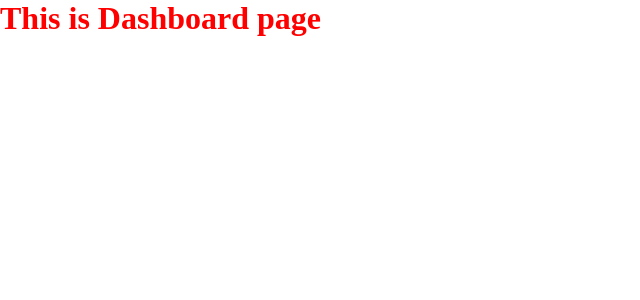
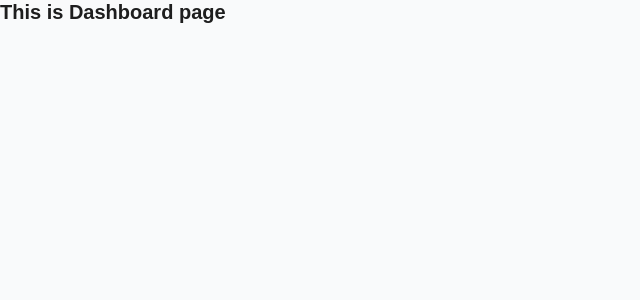
Before and after one commit to gsvidal/pet-health-tracker-front, a React (Vite) app: page /dashboard in a window 1280 px wide. Shown: the top 300 px of the page, without its empty margins (0-640 px from the left). Built offline with nearby package versions, Linux system fonts and the light colour scheme.

Commit message:
Add global styles as variables to avoid magic numbers in index.scss, also reset and set basic styles in App.scss

```diff
--- a/src/App.scss
+++ b/src/App.scss
@@ -0,0 +1,69 @@
+/* ===== CSS RESET ===== */
+*,
+*::before,
+*::after {
+  box-sizing: border-box;
+  margin: 0;
+  padding: 0;
+}
+
+html {
+  scroll-behavior: smooth;
+  font-size: 62.5%; /* 1rem = 10px; */
+}
+
+body {
+  font-family: var(--font-base);
+  background-color: var(--color-bg);
+  color: var(--color-text);
+  line-height: 1.5;
+  -webkit-font-smoothing: antialiased;
+  text-rendering: optimizeLegibility;
+  min-height: 100vh;
+}
+
+/* ===== TYPOGRAPHY ===== */
+h1,
+h2,
+h3,
+h4,
+h5,
+h6 {
+  font-family: var(--font-heading);
+  color: var(--color-text);
+  font-weight: 600;
+  line-height: 1.2;
+}
+
+p {
+  margin-bottom: var(--space-md);
+  color: var(--color-text-secondary);
+}
+
+/* ===== LINKS ===== */
+a {
+  color: var(--color-primary);
+  text-decoration: none;
+  transition: color var(--transition);
+
+  &:hover {
+    color: var(--color-primary-hover);
+  }
+}
+
+/* ===== LAYOUT ===== */
+.container {
+  width: 100%;
+  max-width: var(--container-lg);
+  margin: 0 auto;
+  padding: 0 var(--space-md);
+}
+
+/* ===== UTILITY CLASSES ===== */
+.text-center {
+  text-align: center;
+}
+
+.hidden {
+  display: none;
+}
--- a/src/App.tsx
+++ b/src/App.tsx
@@ -6,10 +6,16 @@ import { Dashboard } from './features/dashboard/pages/Dashboard/Dashboard';
 
 function App() {
   return (
-    <Routes>
-      <Route path="/" element={<Home />} />
-      <Route path="/dashboard" element={<Dashboard />} />
-    </Routes>
+    <>
+      {/* // <Header /> Todo: Crear Header */}
+      <main>
+        <Routes>
+          <Route path="/" element={<Home />} />
+          <Route path="/dashboard" element={<Dashboard />} />
+        </Routes>
+      </main>
+      {/* // <Footer /> Todo: Crear Footer */}
+    </>
   );
 }
 
--- a/src/components/Example/Example.scss
+++ /dev/null
@@ -1,3 +0,0 @@
-.example__title {
-  color: red;
-}
--- a/src/components/Example/Example.tsx
+++ /dev/null
@@ -1,5 +0,0 @@
-import './Example.scss';
-
-export const Example = () => {
-  return <p className="example__title">This is Example component</p>;
-};
--- /dev/null
+++ b/src/features/example/components/Example/Example.tsx
@@ -0,0 +1,5 @@
+import './Example.scss';
+
+export const Example = () => {
+  return <p className="example__title">This is Example2 component</p>;
+};
--- a/src/index.scss
+++ b/src/index.scss
@@ -1,11 +1,61 @@
 :root {
-  --main-color: rgb(69, 68, 68);
-  --width-md: 768px;
-  --width-lg: 1024px;
+  /* COLORS */
+  /* ===== Core Palette ===== */
+  --color-primary: #8200db;
+  --color-primary-hover: #7619ce;
+  --color-secondary: #f766af;
+  --color-secondary-hover: #da4f8e;
+  --color-text: #1e1e1e;
+  --color-text-secondary: #6b7280;
+  --color-bg: #f9fafb;
+  --color-border: #e5e7eb;
+
+  --color-gradient-start: #ec4899; /* Pink */
+  --color-gradient-end: #8b5cf6; /* Purple */
+
+  /* TYPOGRAPHY */
+  --font-base: 'Inter', system-ui, sans-serif;
+  --font-heading: 'Poppins', sans-serif;
+
+  /* SPACING */
+  --space-xs: 4px;
+  --space-sm: 8px;
+  --space-md: 16px;
+  --space-lg: 24px;
+  --space-xl: 32px;
+
+  /* BREAKPOINTS (mobile-first) */
+  --breakpoint-sm: 480px; /* small phones */
+  --breakpoint-md: 768px; /* tablets */
+  --breakpoint-lg: 1024px; /* laptops */
+  --breakpoint-xl: 1280px; /* large desktops */
+  --breakpoint-2xl: 1536px; /* extra large screens */
+
+  /* CONTAINERS (max-widths) */
+  --container-xs: 540px; /* small mobile layouts */
+  --container-sm: 720px; /* tablets */
+  --container-md: 960px; /* desktops */
+  --container-lg: 1360px; /* large desktops */
+
+  /* RADII + SHADOWS */
+  --radius-sm: 4px;
+  --radius-md: 8px;
+  --shadow-sm: 0 1px 2px rgba(0, 0, 0, 0.05);
+  --shadow-md: 0 2px 6px rgba(0, 0, 0, 0.1);
+
+  /* TRANSITIONS */
+  --transition: 0.2s ease-in-out;
+
+  /* ===== Feedback ===== */
+  --color-success: #7df3a8;
+  --color-warning: #fbd74a;
+  --color-error: #fb7e7e;
+  --color-info: #72a6fb;
 }
 
-* {
-  padding: 0px;
-  margin: 0px;
-  box-sizing: border-box;
+[data-theme='dark'] {
+  --color-secondary: #1e1e1e;
+  --color-text: #f2f2f2;
+  --color-bg: #121212;
+  --color-border: #444;
 }
--- a/src/pages/Home/Home.tsx
+++ b/src/pages/Home/Home.tsx
@@ -1,11 +1,9 @@
-import { Example } from '../../components/Example/Example';
 import './Home.scss';
 
 export const Home = () => {
   return (
-    <>
+    <div className="home">
       <h1 className="home__title">Pet Health Tracker</h1>
-      <Example />
-    </>
+    </div>
   );
 };
```
Also changed, not shown: src/components/Button/Button.scss (added, +55 -0 lines), src/components/Button/Button.tsx (added, +29 -0 lines), src/features/example/components/Example/Example.scss (added).
